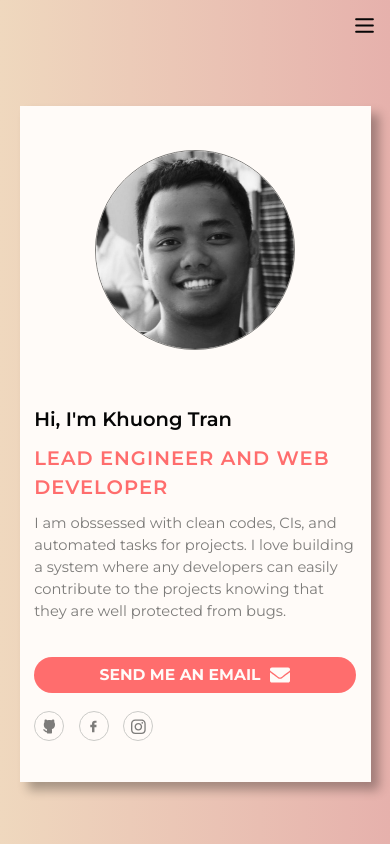
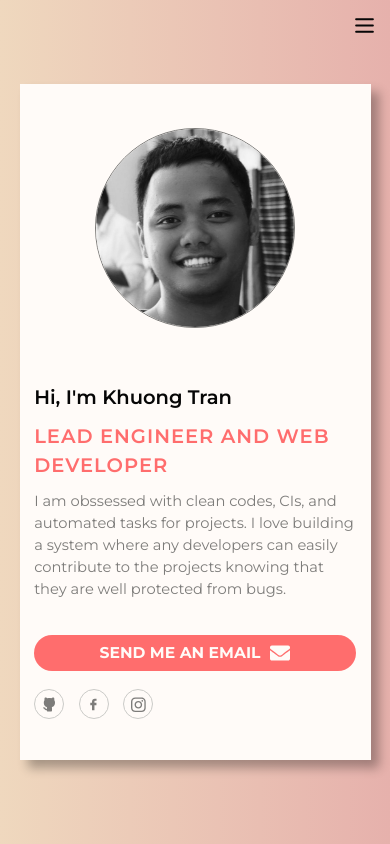
Before and after one commit to TDAK1509/portfolio-vue3, a Vue app: page /skills in a window 390 px wide. Built offline with nearby package versions, Linux system fonts and the light colour scheme.

Commit message:
Fix margins and paddings

```diff
--- a/src/App.vue
+++ b/src/App.vue
@@ -38,8 +38,6 @@ import MenuBar from "@/components/MenuBar.vue";
 
 @media only screen and (max-width: 600px) {
   .app {
-    padding-bottom: 2em;
-    padding-top: 5em;
     font-size: 11pt;
   }
   .app__menu-bar {
--- a/src/components/AppPanel.vue
+++ b/src/components/AppPanel.vue
@@ -17,6 +17,7 @@ defineProps({
   margin: auto;
   width: 100%;
   max-width: min(90%, 1000px);
+  max-height: 82vh;
   background-color: var(--color-white);
   padding: 1.5em;
   box-shadow: 8px 8px 10px 0px rgba(0, 0, 0, 0.3);
--- a/src/views/ExperiencesPage.vue
+++ b/src/views/ExperiencesPage.vue
@@ -124,7 +124,6 @@ import AppPanel from "@/components/AppPanel.vue";
 
 <style scoped>
 .experiences-page {
-  margin-bottom: 2em;
   height: 650px;
   position: relative;
   font-size: 0.9rem;
--- a/src/views/PortfolioPage.vue
+++ b/src/views/PortfolioPage.vue
@@ -51,7 +51,6 @@ function toNextPage() {
 
 <style scoped>
 .portfolio-container {
-  margin-bottom: 2em;
   height: 650px;
   position: relative;
   font-size: 0.9rem;
```
